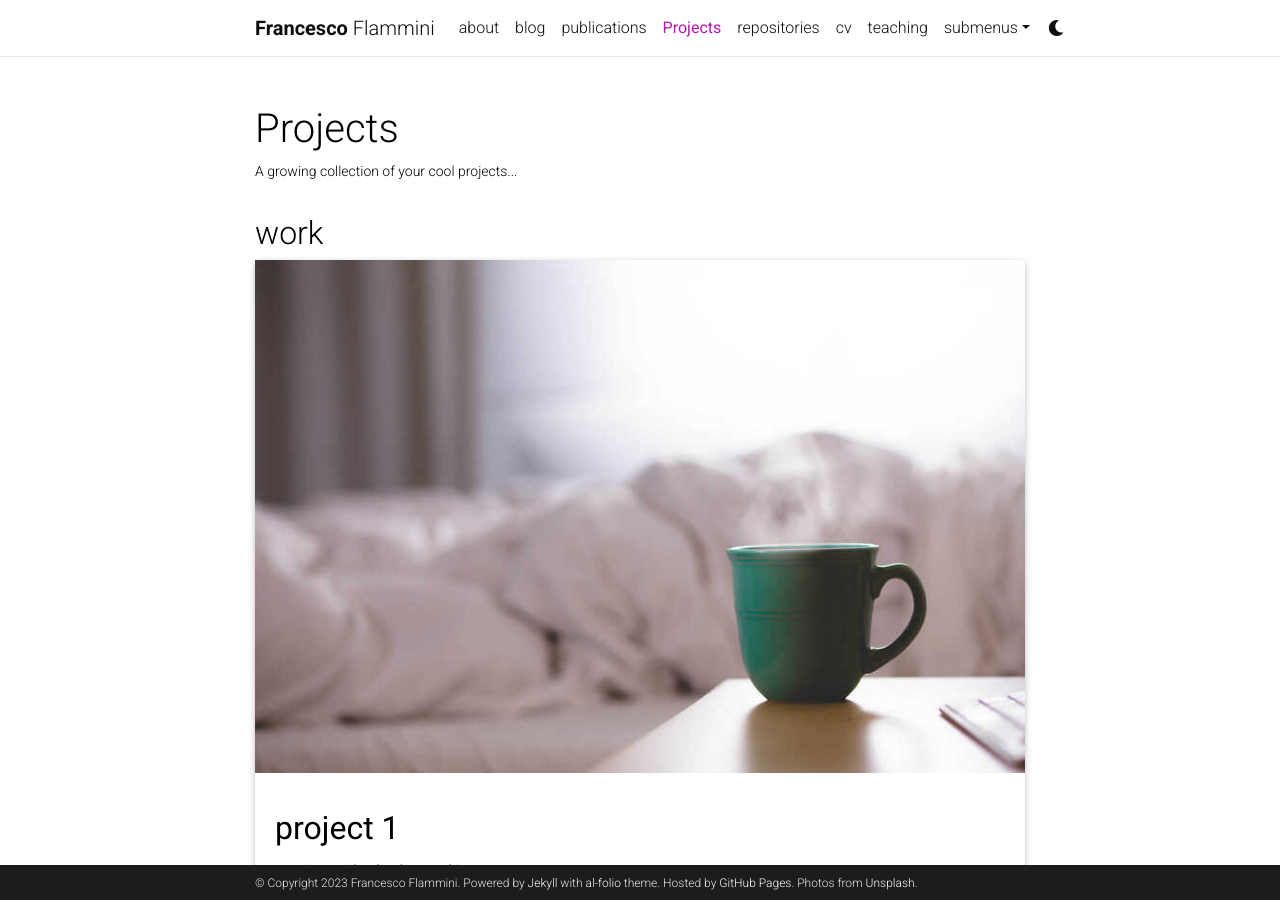
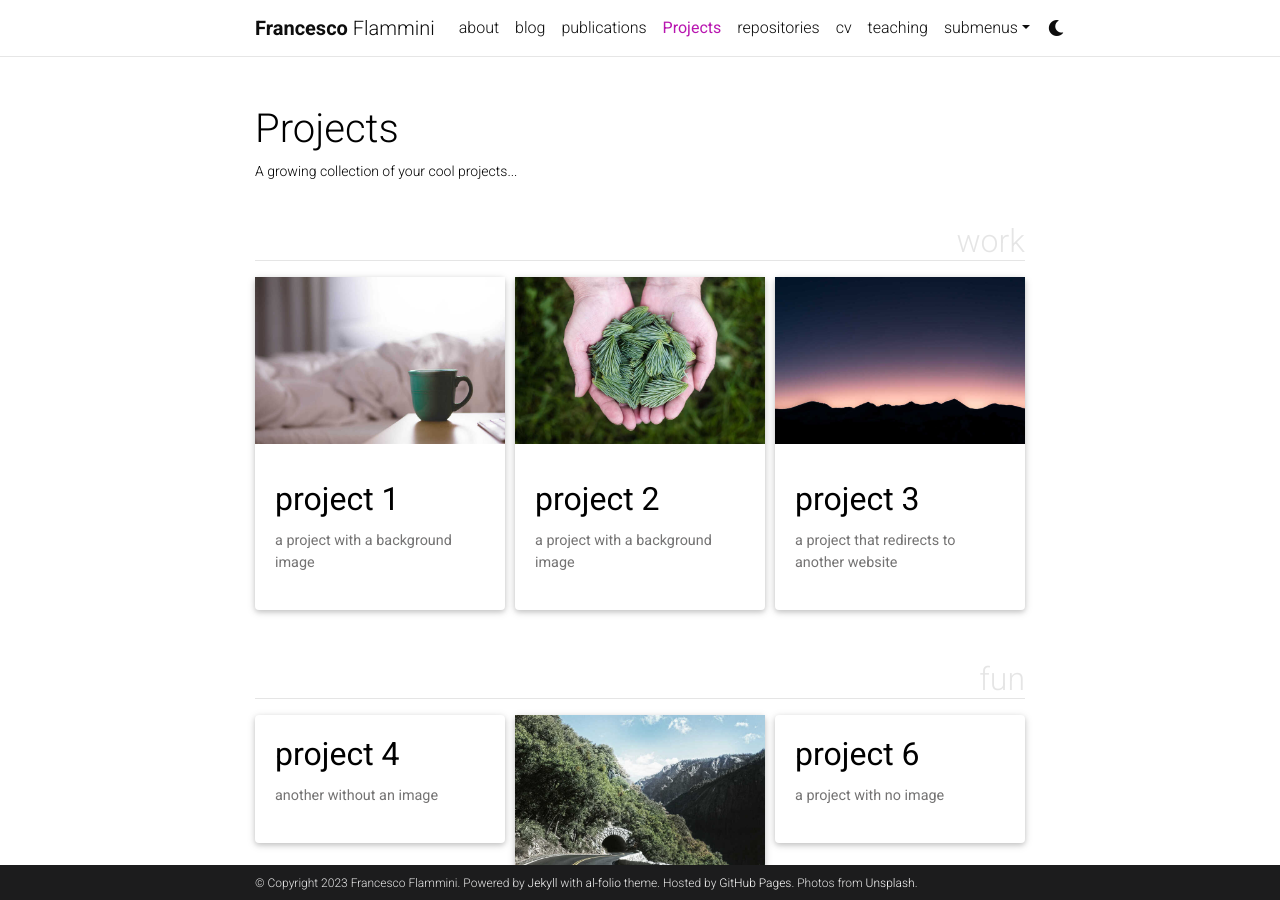
Before and after one commit to flamminifra/flamminifra.github.io, a Jekyll site: the page built from _pages/projects.md, in a window 1280 px wide and 900 px high. Built offline with Jekyll 4.4.1, drawn with Linux system fonts in a browser that asks for light colours; full-size pictures stand in for the smaller copies a plugin makes; comment, search, counter and statistics services are not loaded; a style sheet for code colours, icons or effects is not loaded.

Commit message:
Update projects.md

```diff
--- a/_pages/projects.md
+++ b/_pages/projects.md
@@ -10,7 +10,7 @@
 ---
 
 <!-- pages/projects.md -->
-<div class="project">
+<div class="projects">
 {%- if site.enable_project_categories and page.display_categories %}
   <!-- Display categorized projects -->
   {%- for category in page.display_categories %}
```
